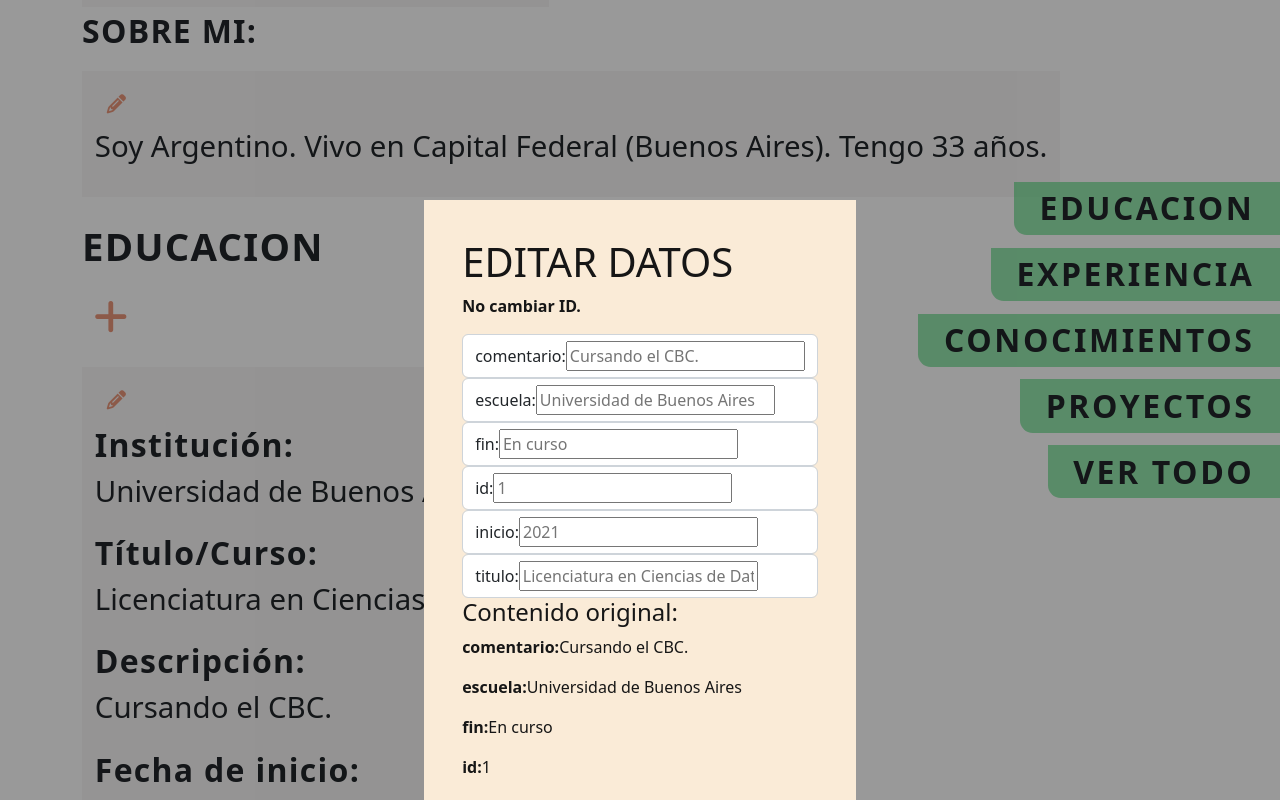
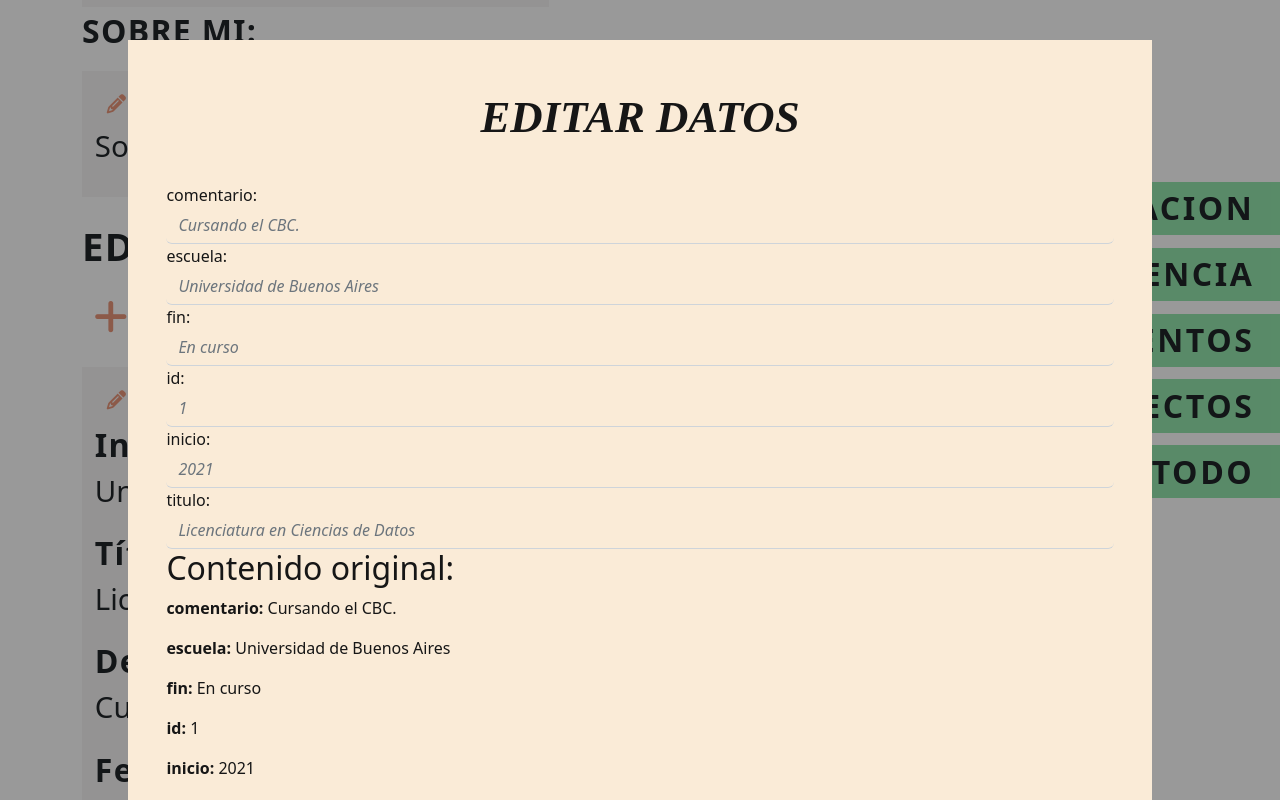
Before and after one commit to errejotaeme/Front-End-Angular, an Angular app: page /educacion in a window 1280 px wide. Both pictures are taken after a click on the button 116 px from the left and 1377 px from the top of the page. Shown: the part 977-1777 px from the top of the page. Built offline with nearby package versions, Linux system fonts and the light colour scheme; data requests are answered from the project's data file.

Commit message:
Validacion de input en modal edicion

```diff
--- a/datos.json
+++ b/datos.json
@@ -18,12 +18,13 @@
       "fin": "En curso"
     },
     {
-      "id": "2",
-      "escuela": "Coursera",
-      "titulo": "Comportamiento adaptativo",
-      "comentario": "Acceso a la plataforma facilitado por programa del Gobierno de la Ciudad. Registro: https://www.coursera.org/account/accomplishments/verify/NAEJLTLR32MS",
-      "inicio": "26/10/2020",
-      "fin": "9/12/2020"
+      "id":"2",
+      "posicion": "Empleado",
+      "empresa": "Emprendimiento gastronómico en Santiago, Chile.",
+      "tareas": "Producción y comercialización de alimentos vegano/vegetarianos.",
+      "modalidad": "Tiempo completo",
+      "inicio": "Febrero 2016",
+      "fin": "Abril 2017"
     },
     {
       "id": "3",
--- a/src/app/components/educacion-item/educacion-item.component.html
+++ b/src/app/components/educacion-item/educacion-item.component.html
@@ -13,8 +13,8 @@
 
   <div *ngIf ="editarItem == true">
     <app-modal-edicion
+      [objetoEdicion]="educacion"
       (cerrar)="modalEdicion()"
-      [objetoEdicion]="educacion"
       (editarRegistro)="transmitirEdicion($event)"
     ></app-modal-edicion>
   </div>
--- a/src/app/components/modal-edicion/modal-edicion.component.css
+++ b/src/app/components/modal-edicion/modal-edicion.component.css
@@ -1,7 +1,7 @@
 .fondo-modal{
   position: fixed;
   z-index: 1;
-  padding-top: 25vh;
+  padding-top: 5vh;
   left: 0;
   top: 0;
   width: 100%;
@@ -13,8 +13,20 @@
 .contenido-modal{
   color:rgb(22, 22, 22);
   padding:3vw 3vw;
-  width:fit-content;
+  width:80vw;
   min-height: 50vh;
   background-color: antiquewhite;
   margin:auto;
+  overflow:scroll;
 }
+
+.contenido-modal h1 {
+  text-align: center;
+}
+
+.campo-formulario{
+  display:inline-block !important;
+  background-color:transparent !important;
+  border-width:0 0 1px 0;
+  font-style: italic;
+}
--- a/src/app/components/modal-edicion/modal-edicion.component.html
+++ b/src/app/components/modal-edicion/modal-edicion.component.html
@@ -1,13 +1,12 @@
 <div class="fondo-modal">
   <div class="contenido-modal">
 
-    <h1>EDITAR DATOS</h1>
-    <p><strong>No cambiar ID.</strong></p>
+    <h1 class="titulo">EDITAR DATOS</h1>
 
-    <form class="" (ngSubmit)="guardarEdicion()">
+    <form (ngSubmit)="guardarEdicion()" ngNativeValidate>
 
 
-      <div class="form-control" *ngFor="let campo of objetoEdicion | keyvalue, let i=index">
+      <div *ngFor="let campo of objetoEdicion | keyvalue, let i=index">
           <label [for]="campo.key">{{campo.key}}:</label>
           <input
             type="text"
@@ -15,17 +14,18 @@
             [id]="campo.key"
             [placeholder]="campo.value"
             [(ngModel)]="registroEditado[campo.key]"
-
+            class="form-control campo-formulario"
+            required
           />
       </div>
 
-      <h4>Contenido original:</h4>
+      <h2 class="subtitulo" >Contenido original:</h2>
 
       <div *ngFor="let campo of objetoEdicion | keyvalue">
-        <p><b>{{campo.key}}:</b>{{campo.value}}</p>
+        <p><b>{{campo.key}}: </b>{{campo.value}}</p>
       </div>
 
-      <input type="submit" value="Confirmar cambios" class="btn btn-block">
+      <input type="submit" value="Confirmar cambios" class="btn">
 
     </form>
 
--- a/src/app/components/modal-edicion/modal-edicion.component.ts
+++ b/src/app/components/modal-edicion/modal-edicion.component.ts
@@ -1,4 +1,4 @@
-import { Component, OnInit, Input, Output, EventEmitter  } from '@angular/core';
+import { Component, OnInit, Input, Output, EventEmitter } from '@angular/core';
 
 @Component({
   selector: 'app-modal-edicion',
@@ -6,25 +6,32 @@ import { Component, OnInit, Input, Output, EventEmitter  } from '@angular/core';
   styleUrls: ['./modal-edicion.component.css']
 })
 export class ModalEdicionComponent implements OnInit {
-  @Input() objetoEdicion:{ [key: string]: any[] } = {};
+  @Input() objetoEdicion: { [key: string]: string} = {};
+
   @Output() cerrar = new EventEmitter();
   @Output() editarRegistro = new EventEmitter();
 
-  registroEditado:{ [key: string]: any[] } = this.objetoEdicion;
+  registroEditado: { [key: string]: string } = {};
 
   constructor() { }
 
   ngOnInit(): void {
   }
 
-  guardarEdicion(){
+
+  guardarEdicion() {
+    if (this.registroEditado['id'] !== this.objetoEdicion['id']) {
+      alert("No modificar el número de ID. Se debe reingresar el valor existente.");
+      return
+    }
+
     const cambios = this.registroEditado;
     this.editarRegistro.emit(cambios);
+    alert("Se ha editado los datos. Actualice el navegador para ver los cambios.")
     this.cerrarModal();
-    console.log(cambios);
   }
 
-  cerrarModal(){
+  cerrarModal() {
     this.cerrar.emit();
   }
 
```
Also changed, not shown: package.json (+5 -2 lines), src/app/app-routing.module.ts (+5 -2 lines), src/app/interfaces/educacion.ts (+4 -4 lines), 1 other file (tests, documents, lock files or other folders).
